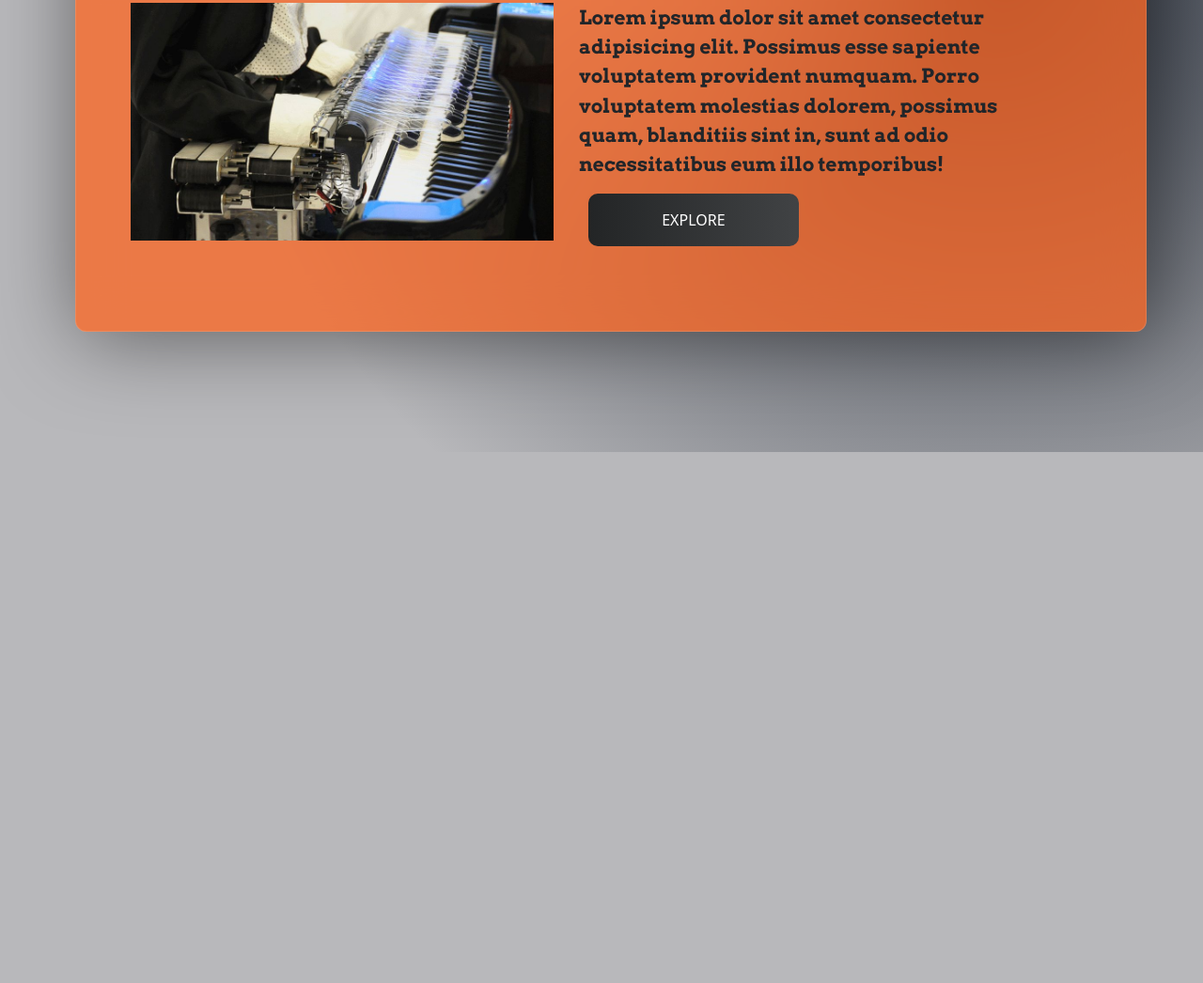
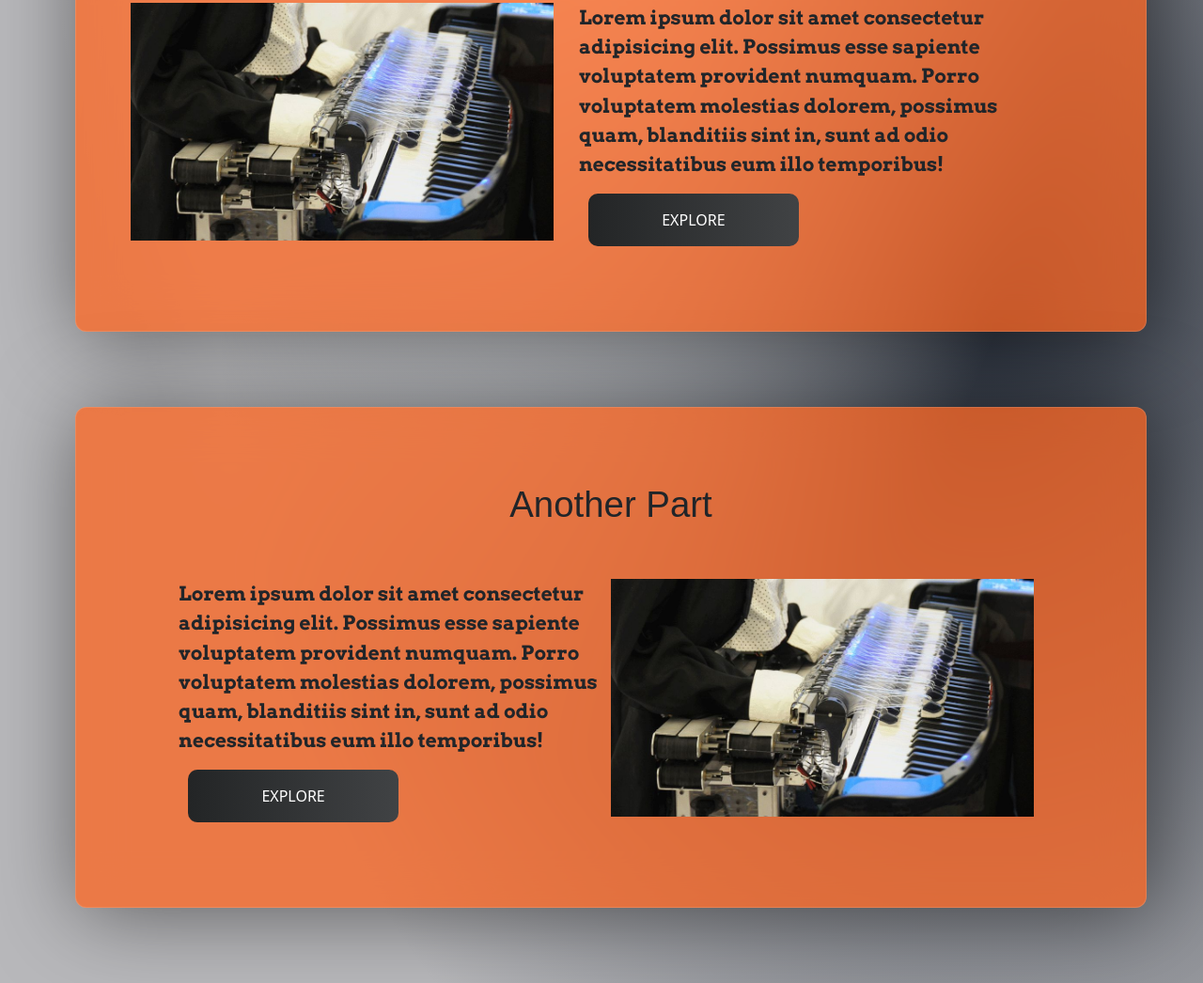
Before and after one commit to mehmet-karagoz/UI-WebSite, a plain HTML site: page index.html in a window 1280 px wide. Shown: the part 980-2026 px from the top of the page at 94% size. Before the commit the page ends 1461 px from the top, so only its background shows below. Drawn offline with nearby package versions, Linux system fonts and the light colour scheme; a web font is replaced by a local one.

Commit message:
added another card

```diff
--- a/index.html
+++ b/index.html
@@ -172,6 +172,25 @@
       </div>
     </div>
 
-    <br /><br />
+    <div id="secondExplore" class="container">
+      <h3 class="text-center" style="font-size: 3vw">Another Part</h3>
+      <br /><br />
+      <div class="row">
+        <div class="col-sm-6" style="padding-left: 5%">
+          <p>
+            Lorem ipsum dolor sit amet consectetur adipisicing elit. Possimus
+            esse sapiente voluptatem provident numquam. Porro voluptatem
+            molestias dolorem, possimus quam, blanditiis sint in, sunt ad odio
+            necessitatibus eum illo temporibus!
+          </p>
+          <a class="btn btn-grad col-sm-6" href="explore.html" role="button"
+            >EXPLORE</a
+          >
+        </div>
+        <div class="col-sm-5" style="padding: 0%">
+          <img src="img/FirstCard.gif" alt="" width="450" />
+        </div>
+      </div>
+    </div>
   </body>
 </html>
--- a/style.css
+++ b/style.css
@@ -14,7 +14,8 @@ body {
     ),
     radial-gradient(at 82% 65%, hsl(218, 17%, 22%) 0, transparent 55%);
 }
-#firstExplore {
+#firstExplore,
+#secondExplore {
   margin: 5em;
   padding: 80px 70px;
   box-shadow: 5px 5px 90px rgba(0, 0, 0, 0.5);
@@ -24,7 +25,8 @@ body {
   border-radius: 12px;
   border: 1px solid rgba(255, 255, 255, 0.125);
 }
-#firstExplore h3 {
+#firstExplore h3,
+#secondExplore h3 {
   font-family: "Archive", sans-serif;
 }
 p {
```
